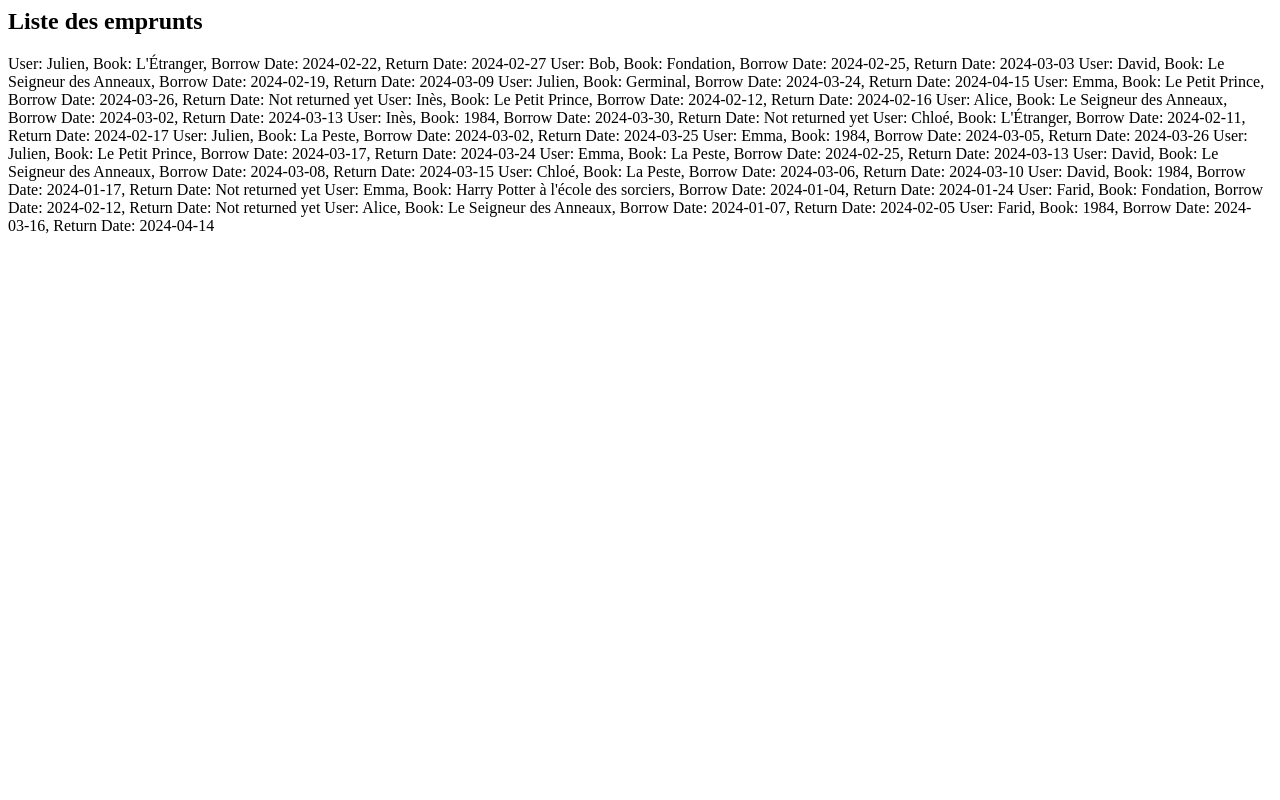
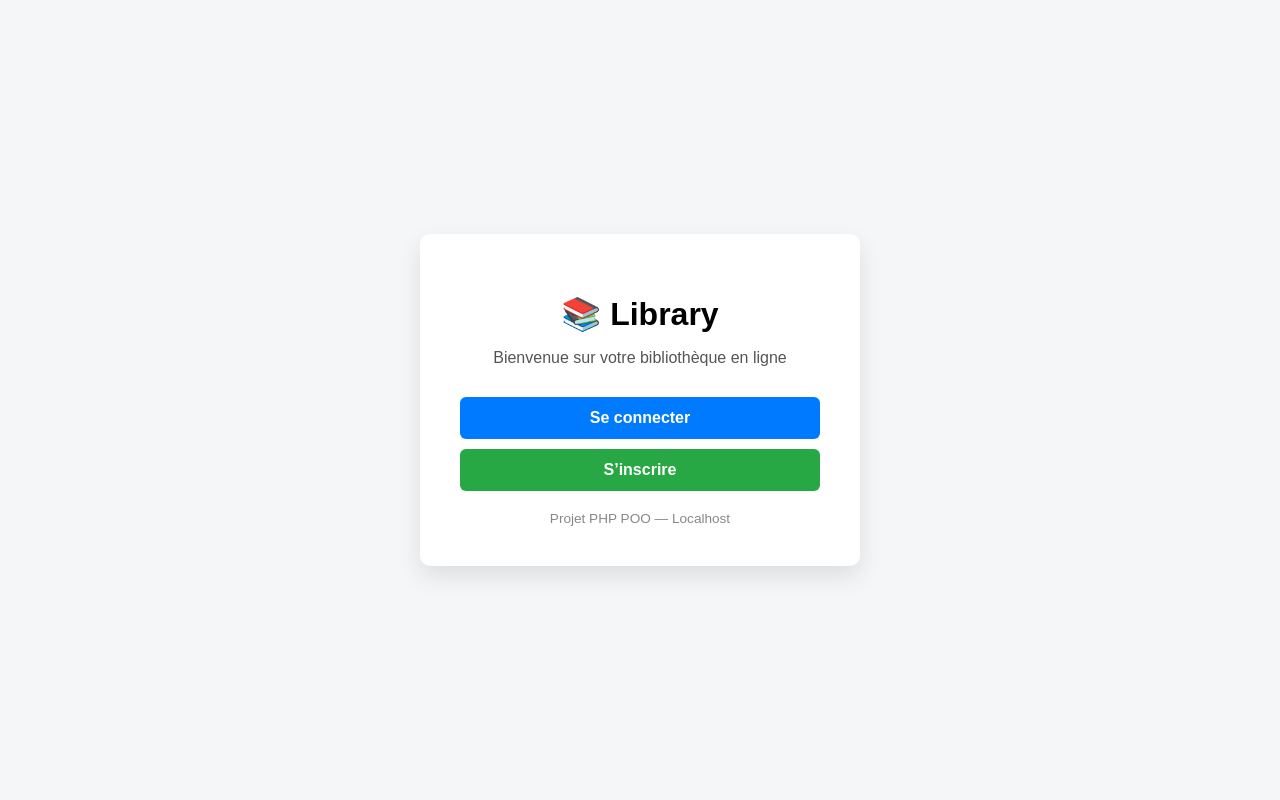
Before and after one commit to ycuzou22/The-Library, a PHP site: page / in a window 1280 px wide. Run offline with PHP 8.4, Linux system fonts and the light colour scheme; a stand-in replaces the project's code that opens the database connection.

Commit message:
[ADD] other files

```diff
--- a/index.php
+++ b/index.php
@@ -1,66 +1,79 @@
 <?php
-require_once 'App/classes/Book.php';
-require_once 'App/classes/User.php';
-require_once 'App/classes/Borrow.php';
-require_once 'App/classes/Library.php';
+declare(strict_types=1);
+?>
+<!DOCTYPE html>
+<html lang="fr">
+<head>
+    <meta charset="UTF-8">
+    <title>Library — Accueil</title>
+    <style>
+        body {
+            font-family: Arial, sans-serif;
+            background: #f4f6f8;
+            height: 100vh;
+            margin: 0;
+            display: flex;
+            align-items: center;
+            justify-content: center;
+        }
 
-$biblio = new Library();
+        .container {
+            background: white;
+            padding: 40px;
+            border-radius: 10px;
+            width: 360px;
+            text-align: center;
+            box-shadow: 0 10px 25px rgba(0,0,0,0.1);
+        }
 
-/** -----------------------------
- *  1) Générer des utilisateurs
- *  ----------------------------*/
-$users = [
-    new User("Alice"),
-    new User("Bob"),
-    new User("Chloé"),
-    new User("David"),
-    new User("Emma"),
-    new User("Farid"),
-    new User("Inès"),
-    new User("Julien"),
-];
+        h1 {
+            margin-bottom: 10px;
+        }
 
-/** -----------------------------
- *  2) Générer des livres
- *  ----------------------------*/
-$books = [
-    new Book("1984", "George Orwell", 328),
-    new Book("Le Petit Prince", "Antoine de Saint-Exupéry", 96),
-    new Book("L'Étranger", "Albert Camus", 184),
-    new Book("Harry Potter à l'école des sorciers", "J.K. Rowling", 320),
-    new Book("Dune", "Frank Herbert", 688),
-    new Book("Les Misérables", "Victor Hugo", 1463),
-    new Book("Fondation", "Isaac Asimov", 296),
-    new Book("Le Seigneur des Anneaux", "J.R.R. Tolkien", 1216),
-    new Book("La Peste", "Albert Camus", 288),
-    new Book("Germinal", "Émile Zola", 592),
-];
+        p {
+            color: #555;
+            margin-bottom: 30px;
+        }
 
-/** -----------------------------
- *  3) Générer des emprunts
- *  ----------------------------*/
-$nbBorrows = 20;
+        a.button {
+            display: block;
+            text-decoration: none;
+            padding: 12px;
+            margin: 10px 0;
+            border-radius: 6px;
+            font-weight: bold;
+            color: white;
+            background: #007bff;
+        }
 
-for ($i = 0; $i < $nbBorrows; $i++) {
-    $user = $users[array_rand($users)];
-    $book = $books[array_rand($books)];
-    $borrowDate = new DateTimeImmutable('2024-01-01');
-    $borrowDate = $borrowDate->modify('+' . random_int(0, 90) . ' days');
-    $borrow = new Borrow($user, $book, $borrowDate);
-    $biblio->addBorrow($borrow);
-    if (random_int(1, 100) <= 60) {
-        $returnDate = $borrowDate->modify('+' . random_int(1, 30) . ' days');
-        $borrow->setReturnDate($returnDate);
-    }
-}
+        a.button.register {
+            background: #28a745;
+        }
 
-/** -----------------------------
- *  4) Afficher tous les emprunts
- *  ----------------------------*/
-echo "<h2>Liste des emprunts</h2>";
+        a.button:hover {
+            opacity: 0.9;
+        }
 
-foreach ($biblio->getBorrows() as $b) {
-    echo $b . "\n";
-}
-$biblio->returnBook($book, new DateTimeImmutable("2024-01-10"));
-?>
+        footer {
+            margin-top: 20px;
+            font-size: 0.85em;
+            color: #888;
+        }
+    </style>
+</head>
+<body>
+
+<div class="container">
+    <h1>📚 Library</h1>
+    <p>Bienvenue sur votre bibliothèque en ligne</p>
+
+    <a href="login.php" class="button">Se connecter</a>
+    <a href="register.php" class="button register">S’inscrire</a>
+
+    <footer>
+        Projet PHP POO — Localhost
+    </footer>
+</div>
+
+</body>
+</html>
```
Also changed, not shown: add_book.php (added, +208 -0 lines), config/db.php (added, +17 -0 lines), db/init.sql (added, +72 -0 lines), borrow.php (added), 2 other files.
